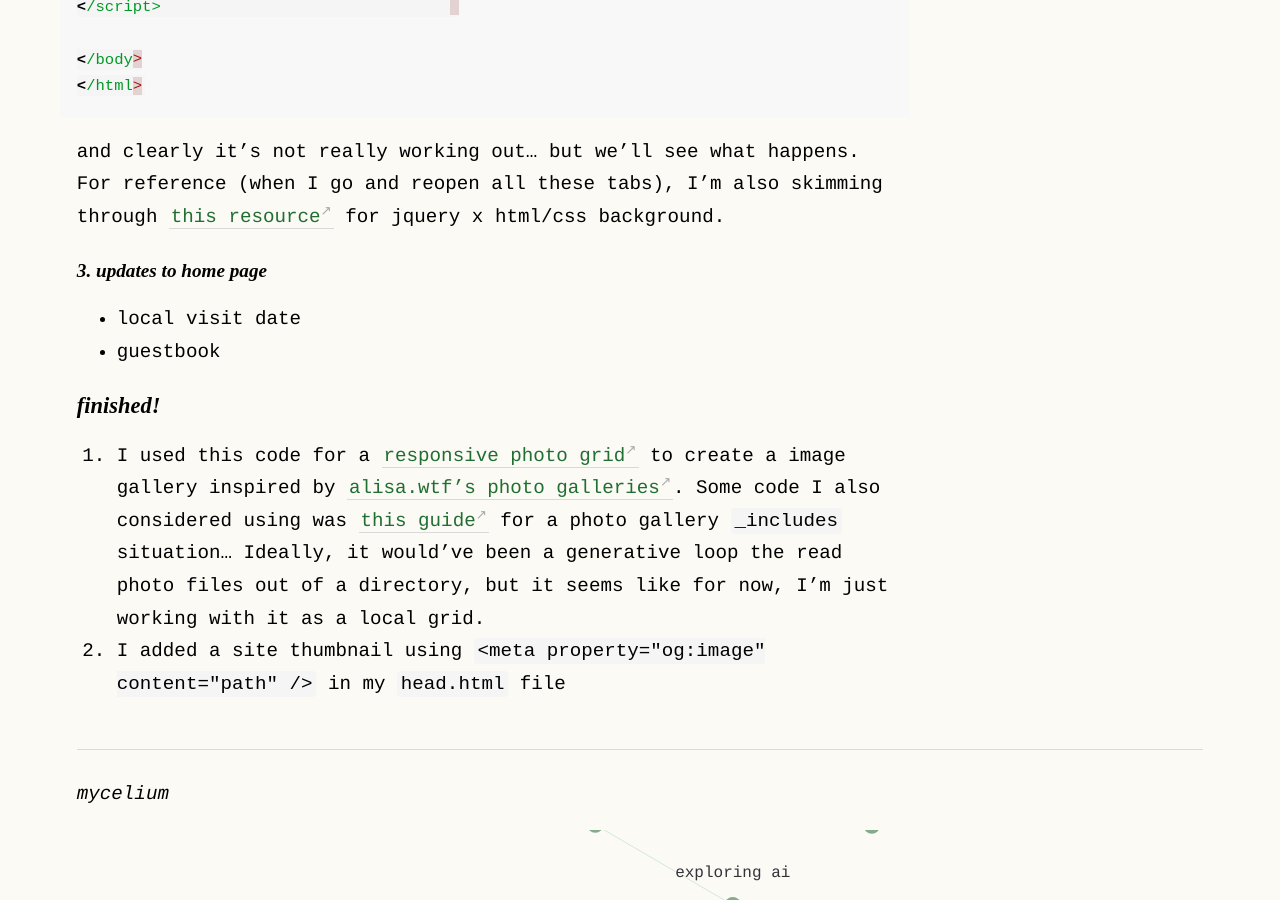
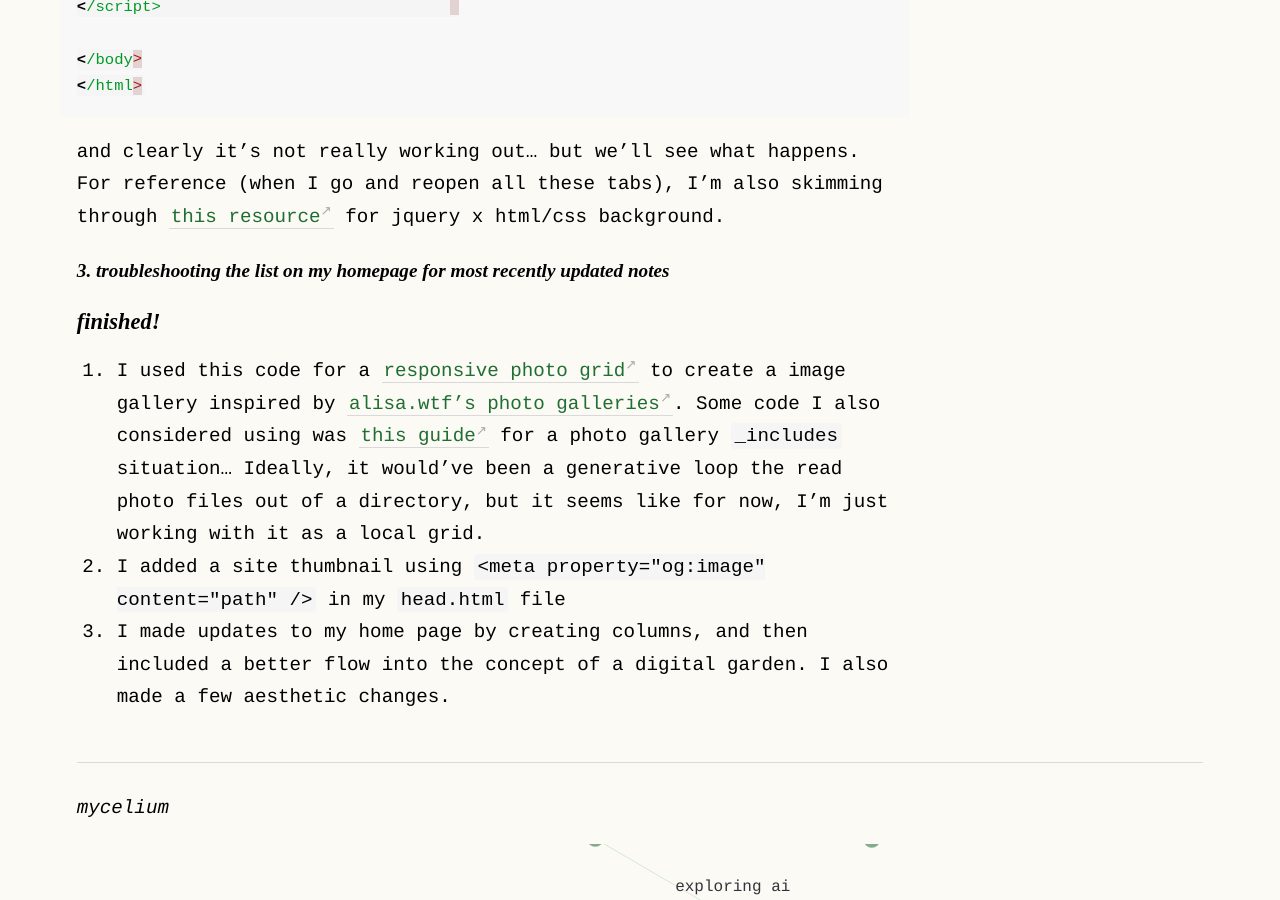
Before and after one commit to geminiworms/talyssagarden.github.io, a Jekyll site: the page built from _notes/to-do-list.md, in a window 1280 px wide and 900 px high, scrolled down 1566 px. Built offline with Jekyll 4.4.1, drawn with Linux system fonts in a browser that asks for light colours.

Commit message:
Update to-do-list.md

````diff
--- a/_notes/to-do-list.md
+++ b/_notes/to-do-list.md
@@ -42,10 +42,10 @@ basically, i want to add some more interesting dynamics to the front page of the
 ```
 and clearly it's not really working out... but we'll see what happens. For reference (when I go and reopen all these tabs), I'm also skimming through [this resource](https://www.w3schools.com/js/js_htmldom.asp) for jquery x html/css background.
 
-#### 3. updates to home page
-- local visit date
-- guestbook
+#### 3. troubleshooting the list on my homepage for most recently updated notes
+
 
 ### finished!
 1. I used this code for a [responsive photo grid](https://www.w3schools.com/howto/howto_css_image_grid_responsive.asp) to create a image gallery inspired by [alisa.wtf's photo galleries](https://alisa.wtf/plants). Some code I also considered using was [this guide](https://dmnfarrell.github.io/software/jekyll-galleries) for a photo gallery `_includes` situation... Ideally, it would've been a generative loop the read photo files out of a directory, but it seems like for now, I'm just working with it as a local grid.
 2. I added a site thumbnail using `<meta property="og:image" content="path" />` in my `head.html` file
+3. I made updates to my home page by creating columns, and then included a better flow into the concept of a digital garden. I also made a few aesthetic changes.
````
